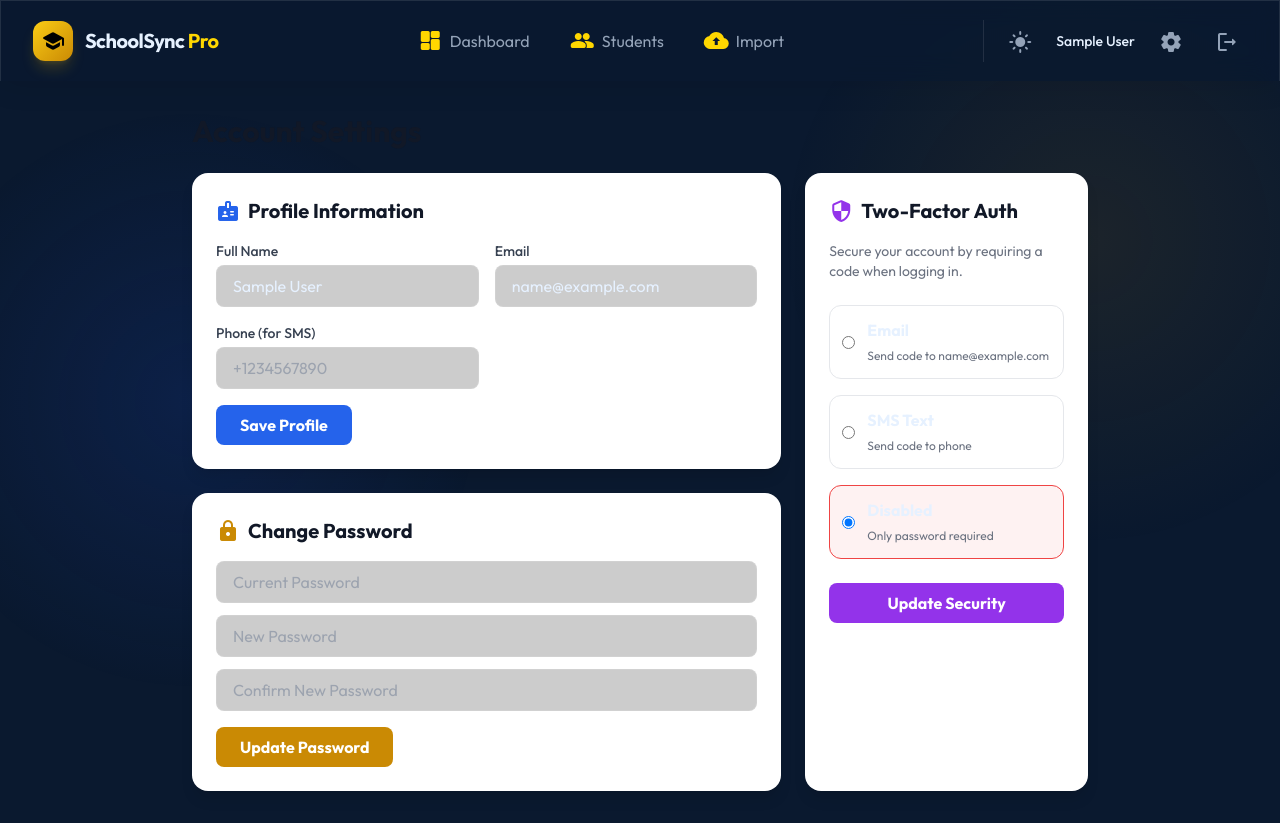
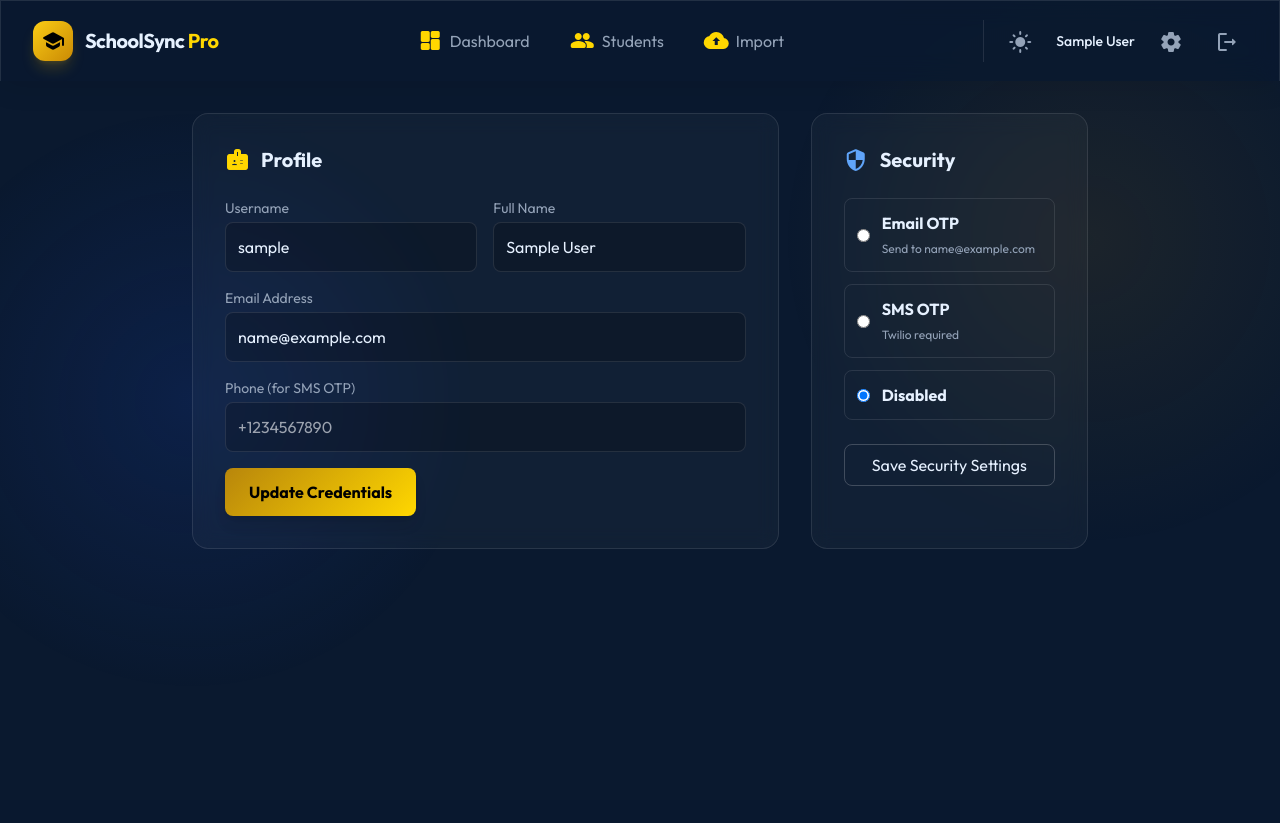
Before and after one commit to Wadetecy36/schoolsync, a Flask app: page /settings in a window 1280 px wide. After the commit the page ends 549 px from the top, so only its background shows below. Run offline with Flask 3, Linux system fonts and the light colour scheme; the visitor is signed in with stand-in values (Sample User, id 1); some libraries are stand-ins or nearby versions.

Commit message:
Fix profile update logic and add username field

```diff
--- a/routes.py
+++ b/routes.py
@@ -614,20 +614,44 @@ def download_template(file_type):
 def settings():
     return render_template('settings.html')
 
+
 @main.route('/settings/profile', methods=['POST'])
 @login_required
 def update_profile():
     try:
-        current_user.full_name = request.form.get('full_name')
-        current_user.email = request.form.get('email')
-        current_user.phone = request.form.get('phone')
+        new_username = request.form.get('username').strip()
+        new_email = request.form.get('email').strip()
+        new_fullname = request.form.get('full_name').strip()
+        new_phone = request.form.get('phone').strip()
+
+        # 1. Check if Username is taken (by someone else)
+        if new_username != current_user.username:
+            existing_user = User.query.filter_by(username=new_username).first()
+            if existing_user:
+                flash('Username already taken. Please choose another.', 'error')
+                return redirect(url_for('main.settings'))
+
+        # 2. Check if Email is taken (by someone else)
+        if new_email != current_user.email:
+            existing_email = User.query.filter_by(email=new_email).first()
+            if existing_email:
+                flash('Email already registered by another account.', 'error')
+                return redirect(url_for('main.settings'))
+
+        # 3. Update Fields
+        current_user.username = new_username
+        current_user.full_name = new_fullname
+        current_user.email = new_email
+        current_user.phone = new_phone
+
         db.session.commit()
-        flash('Profile updated successfully', 'success')
+        flash('Profile credentials updated successfully!', 'success')
+
     except Exception as e:
         db.session.rollback()
-        flash(f'Error updating profile: {str(e)}', 'error')
+        flash(f'System Error: {str(e)}', 'error')
+
     return redirect(url_for('main.settings'))
-
 @main.route('/settings/2fa', methods=['POST'])
 @login_required
 def update_2fa():
--- a/templates/settings.html
+++ b/templates/settings.html
@@ -3,104 +3,93 @@
 {% block title %}Settings - SchoolSync Pro{% endblock %}
 
 {% block content %}
-<div class="max-w-4xl mx-auto space-y-6">
-    <h1 class="text-3xl font-bold text-gray-900">Account Settings</h1>
+<div class="max-w-4xl mx-auto grid grid-cols-1 md:grid-cols-3 gap-8">
 
-    <div class="grid grid-cols-1 md:grid-cols-3 gap-6">
+    <!-- Profile Card -->
+    <div class="md:col-span-2 glass-card p-8">
+        <h2 class="text-xl font-bold text-theme-main mb-6 flex items-center">
+            <i class="material-icons-round text-gold mr-3">badge</i> Profile
+        </h2>
 
-        <!-- Profile Settings -->
-        <div class="md:col-span-2 space-y-6">
-            <div class="bg-white rounded-2xl shadow-lg p-6">
-                <h2 class="text-xl font-bold text-gray-900 mb-4 flex items-center">
-                    <i class="material-icons-round text-blue-600 mr-2">badge</i>
-                    Profile Information
-                </h2>
-                <form method="POST" action="/settings/profile">
+        <!-- Flash Messages Area -->
+        {% with messages = get_flashed_messages(with_categories=true) %}
+            {% if messages %}
+                {% for category, message in messages %}
+                <div class="mb-4 p-3 rounded-lg {{ 'bg-red-500/20 text-red-200 border border-red-500/30' if category == 'error' else 'bg-green-500/20 text-green-200 border border-green-500/30' }}">
+                    {{ message }}
+                </div>
+                {% endfor %}
+            {% endif %}
+        {% endwith %}
+
+        <form action="/settings/profile" method="POST" class="space-y-4">
             <input type="hidden" name="csrf_token" value="{{ csrf_token() }}">
+
             <div class="grid grid-cols-1 md:grid-cols-2 gap-4">
+                <!-- Username Field -->
                 <div>
-                            <label class="block text-sm font-medium text-gray-700 mb-1">Full Name</label>
-                            <input type="text" name="full_name" value="{{ current_user.full_name }}" class="w-full px-4 py-2 border rounded-lg focus:ring-2 focus:ring-blue-500">
+                    <label class="text-sm text-theme-muted block mb-1">Username</label>
+                    <input type="text" name="username" value="{{ current_user.username }}" required class="w-full p-3 rounded-lg">
                 </div>
+
+                <!-- Full Name Field -->
                 <div>
-                            <label class="block text-sm font-medium text-gray-700 mb-1">Email</label>
-                            <input type="email" name="email" value="{{ current_user.email }}" class="w-full px-4 py-2 border rounded-lg focus:ring-2 focus:ring-blue-500">
+                    <label class="text-sm text-theme-muted block mb-1">Full Name</label>
+                    <input type="text" name="full_name" value="{{ current_user.full_name }}" required class="w-full p-3 rounded-lg">
                 </div>
-                        <div>
-                            <label class="block text-sm font-medium text-gray-700 mb-1">Phone (for SMS)</label>
-                            <input type="tel" name="phone" value="{{ current_user.phone or '' }}" placeholder="+1234567890" class="w-full px-4 py-2 border rounded-lg focus:ring-2 focus:ring-blue-500">
+
+                <!-- Email Field -->
+                <div class="md:col-span-2">
+                    <label class="text-sm text-theme-muted block mb-1">Email Address</label>
+                    <input type="email" name="email" value="{{ current_user.email }}" required class="w-full p-3 rounded-lg">
+                </div>
+
+                <!-- Phone Field -->
+                <div class="md:col-span-2">
+                    <label class="text-sm text-theme-muted block mb-1">Phone (for SMS OTP)</label>
+                    <input type="tel" name="phone" value="{{ current_user.phone or '' }}" placeholder="+1234567890" class="w-full p-3 rounded-lg">
                 </div>
             </div>
-                    <button class="mt-4 bg-blue-600 text-white px-6 py-2 rounded-lg hover:bg-blue-700 transition font-bold">
-                        Save Profile
+
+            <button type="submit" class="btn-gold px-6 py-3 rounded-lg mt-4 w-full md:w-auto text-black font-bold shadow-lg">
+                Update Credentials
             </button>
         </form>
     </div>
 
-            <!-- Password Change -->
-            <div class="bg-white rounded-2xl shadow-lg p-6">
-                <h2 class="text-xl font-bold text-gray-900 mb-4 flex items-center">
-                    <i class="material-icons-round text-yellow-600 mr-2">lock</i>
-                    Change Password
+    <!-- Security Card (2FA) -->
+    <div class="glass-card p-8">
+        <h2 class="text-xl font-bold text-theme-main mb-6 flex items-center">
+            <i class="material-icons-round text-blue-400 mr-3">security</i> Security
         </h2>
-                <form id="password-form">
+        <form action="/settings/2fa" method="POST">
+            <input type="hidden" name="csrf_token" value="{{ csrf_token() }}">
             <div class="space-y-3">
-                        <input type="password" id="current_password" placeholder="Current Password" class="w-full px-4 py-2 border rounded-lg">
-                        <input type="password" id="new_password" placeholder="New Password" class="w-full px-4 py-2 border rounded-lg">
-                        <input type="password" id="confirm_password" placeholder="Confirm New Password" class="w-full px-4 py-2 border rounded-lg">
+                <label class="flex items-center p-3 rounded-lg border border-white/10 cursor-pointer hover:bg-white/5 {{ 'border-gold-500 bg-gold-500/10' if current_user.two_factor_method == 'email' }}">
+                    <input type="radio" name="2fa_method" value="email" {{ 'checked' if current_user.two_factor_method == 'email' }} class="mr-3 accent-yellow-500">
+                    <div>
+                        <span class="text-theme-main block font-bold">Email OTP</span>
+                        <span class="text-xs text-theme-muted">Send to {{ current_user.email }}</span>
                     </div>
-                    <button type="submit" class="mt-4 bg-yellow-600 text-white px-6 py-2 rounded-lg hover:bg-yellow-700 transition font-bold">
-                        Update Password
-                    </button>
+                </label>
+
+                <label class="flex items-center p-3 rounded-lg border border-white/10 cursor-pointer hover:bg-white/5 {{ 'border-gold-500 bg-gold-500/10' if current_user.two_factor_method == 'sms' }}">
+                    <input type="radio" name="2fa_method" value="sms" {{ 'checked' if current_user.two_factor_method == 'sms' }} class="mr-3 accent-yellow-500">
+                    <div>
+                        <span class="text-theme-main block font-bold">SMS OTP</span>
+                        <span class="text-xs text-theme-muted">Twilio required</span>
+                    </div>
+                </label>
+
+                <label class="flex items-center p-3 rounded-lg border border-white/10 cursor-pointer hover:bg-white/5 {{ 'border-red-500/50' if not current_user.two_factor_method }}">
+                    <input type="radio" name="2fa_method" value="off" {{ 'checked' if not current_user.two_factor_method }} class="mr-3">
+                    <span class="text-theme-main font-bold">Disabled</span>
+                </label>
+            </div>
+            <button class="w-full btn-glass mt-6 py-2 rounded-lg hover:bg-white/10 text-theme-main border border-white/20">Save Security Settings</button>
         </form>
     </div>
 </div>
-
-        <!-- 2FA Settings -->
-        <div class="md:col-span-1">
-            <div class="bg-white rounded-2xl shadow-lg p-6 h-full">
-                <h2 class="text-xl font-bold text-gray-900 mb-4 flex items-center">
-                    <i class="material-icons-round text-purple-600 mr-2">security</i>
-                    Two-Factor Auth
-                </h2>
-                <p class="text-sm text-gray-500 mb-6">Secure your account by requiring a code when logging in.</p>
-
-                <form method="POST" action="/settings/2fa">
-                    <input type="hidden" name="csrf_token" value="{{ csrf_token() }}">
-                    <div class="space-y-4">
-                        <label class="flex items-center p-3 border rounded-xl cursor-pointer hover:bg-gray-50 transition {{ 'border-blue-500 bg-blue-50' if current_user.two_factor_method == 'email' }}">
-                            <input type="radio" name="2fa_method" value="email" {{ 'checked' if current_user.two_factor_method == 'email' }} class="mr-3">
-                            <div>
-                                <span class="font-bold block">Email</span>
-                                <span class="text-xs text-gray-500">Send code to {{ current_user.email }}</span>
-                            </div>
-                        </label>
-
-                        <label class="flex items-center p-3 border rounded-xl cursor-pointer hover:bg-gray-50 transition {{ 'border-green-500 bg-green-50' if current_user.two_factor_method == 'sms' }}">
-                            <input type="radio" name="2fa_method" value="sms" {{ 'checked' if current_user.two_factor_method == 'sms' }} class="mr-3">
-                            <div>
-                                <span class="font-bold block">SMS Text</span>
-                                <span class="text-xs text-gray-500">Send code to phone</span>
-                            </div>
-                        </label>
-
-                        <label class="flex items-center p-3 border rounded-xl cursor-pointer hover:bg-gray-50 transition {{ 'border-red-500 bg-red-50' if not current_user.two_factor_method }}">
-                            <input type="radio" name="2fa_method" value="off" {{ 'checked' if not current_user.two_factor_method }} class="mr-3">
-                            <div>
-                                <span class="font-bold block">Disabled</span>
-                                <span class="text-xs text-gray-500">Only password required</span>
-                            </div>
-                        </label>
-                    </div>
-                    <button class="mt-6 w-full bg-purple-600 text-white px-6 py-2 rounded-lg hover:bg-purple-700 transition font-bold">
-                        Update Security
-                    </button>
-                </form>
-            </div>
-        </div>
-    </div>
-</div>
-
 <script>
 document.getElementById('password-form').addEventListener('submit', async (e) => {
     e.preventDefault();
```
Lines whose indentation alone changed are shown as unchanged.
